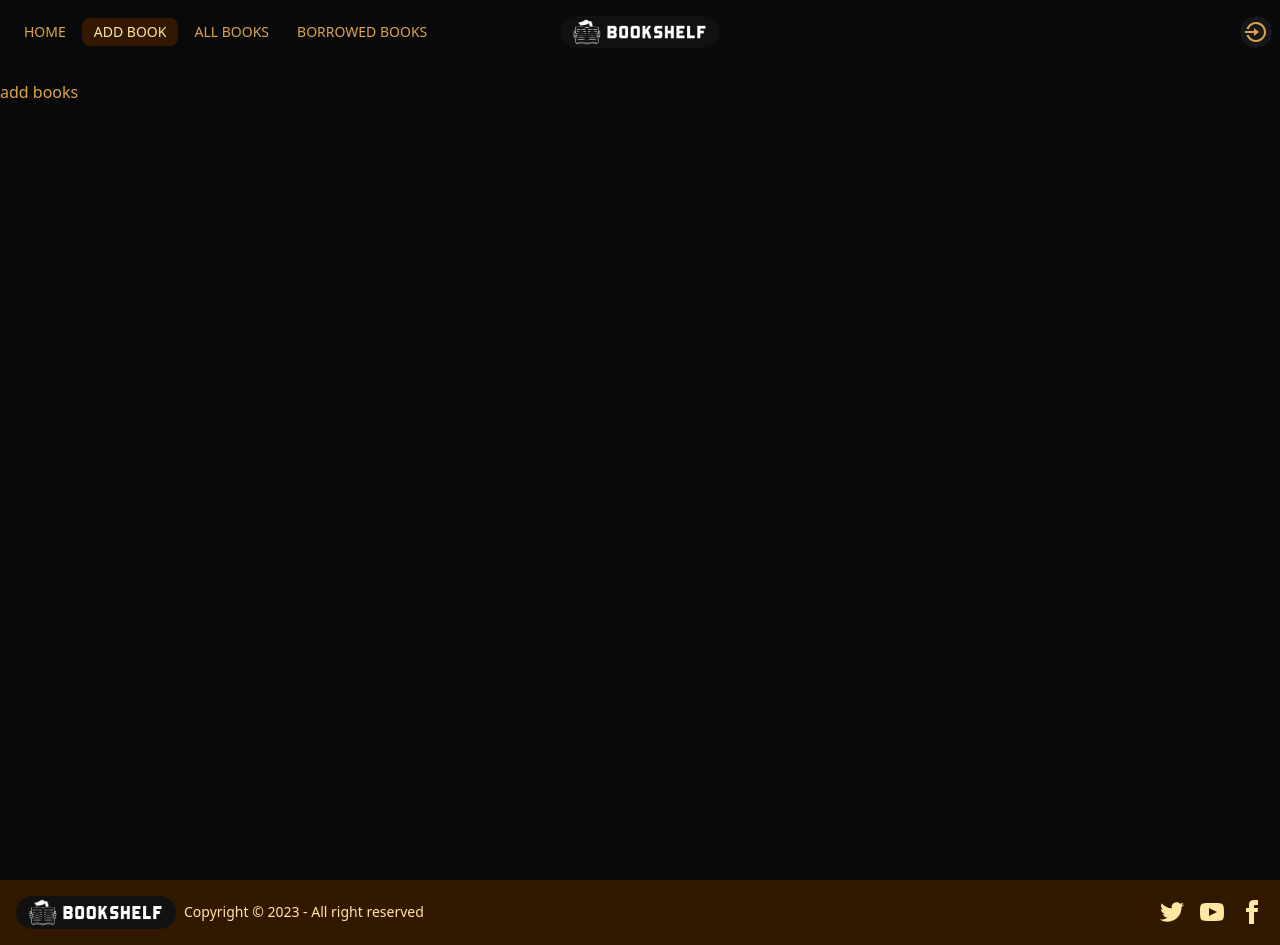
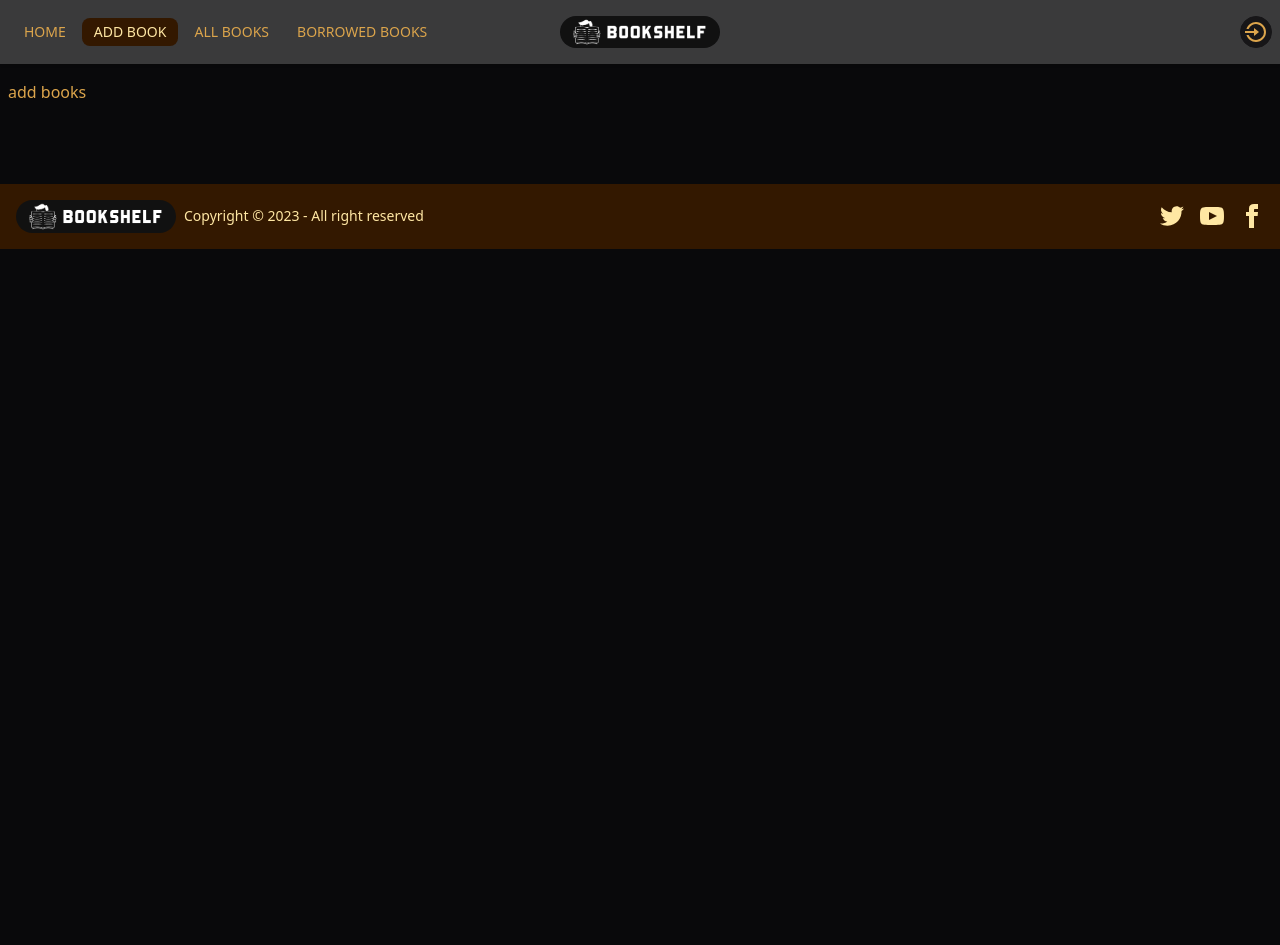
Before and after one commit to codeninja-404/bookshelf-client, a React (Vite) app: page /add in a window 1280 px wide. After the commit the page ends 800 px from the top, so only its background shows below. Built offline with nearby package versions, Linux system fonts and the light colour scheme.

Commit message:
getting category dynamically from server

```diff
--- a/package.json
+++ b/package.json
@@ -12,6 +12,7 @@
   "dependencies": {
     "@emotion/react": "^11.11.1",
     "@emotion/styled": "^11.11.0",
+    "axios": "^1.6.0",
     "localforage": "^1.10.0",
     "match-sorter": "^6.3.1",
     "react": "^18.2.0",
--- /dev/null
+++ b/src/Components/Category/Category.jsx
@@ -0,0 +1,29 @@
+import { useEffect, useState } from "react";
+import Title from "../Tools/Title";
+import CategoryCards from "./CategoryCards";
+import axios from "axios";
+
+const Category = () => {
+  const [categorys, setCategory] = useState([]);
+  useEffect(() => {
+    axios
+      .get("http://localhost:5000/server/v1/api/categorys")
+      .then((res) => {
+        setCategory(res.data);
+      })
+      .catch((err) => console.log(err));
+  }, []);
+
+  return (
+    <div className="">
+      <Title>Book Category</Title>
+      <div className="grid  my-10 gap-4 md:grid-cols-2 lg:grid-cols-4">
+        {categorys.map((category) => (
+          <CategoryCards key={category.id} category={category}></CategoryCards>
+        ))}
+      </div>
+    </div>
+  );
+};
+
+export default Category;
--- /dev/null
+++ b/src/Components/Category/CategoryCards.jsx
@@ -0,0 +1,30 @@
+import React from "react";
+import { Link } from "react-router-dom";
+
+const CategoryCards = ({ category }) => {
+  return (
+    <div className=" mx-auto">
+      <div className="w-[70vw] md:w-80 lg:w-full h-full flex flex-col  items-center ">
+        <div className="card h-full w-[70vw]md:w-80 lg:w-full  bg-base-100 shadow-black shadow-xl">
+          <figure className="h-full">
+            <img
+              src={category.thumbnail}
+              alt="Shoes"
+              className="rounded-2xl h-full   border-2 border-[#dca54c]"
+            />
+          </figure>
+          <div className=" p-3">
+            <p className="card-title">{category.name}</p>
+          </div>
+        </div>
+        <div className="flex w-full justify-center">
+          <Link to="" className="btn btn-sm rounded-full  btn-primary my-4 w-2/3">
+            SHOW BOOKS
+          </Link>
+        </div>
+      </div>
+    </div>
+  );
+};
+
+export default CategoryCards;
--- a/src/Components/Footer/Footer.jsx
+++ b/src/Components/Footer/Footer.jsx
@@ -2,7 +2,8 @@ import logo from "../../../public/logo.png";
 
 const Footer = () => {
   return (
-    <footer className="footer container mx-auto items-center p-4 bg-neutral text-neutral-content">
+    <footer className="bg-neutral">
+      <div className="container mx-auto footer  items-center p-4  text-neutral-content">
       <aside className="items-center grid-flow-col">
         <div className="flex justify-center">
           <img className="rounded-full w-40" src={logo} alt="" />
@@ -44,6 +45,7 @@ const Footer = () => {
           </svg>
         </a>
       </nav>
+      </div>
     </footer>
   );
 };
--- a/src/Components/Headers/Navbar.jsx
+++ b/src/Components/Headers/Navbar.jsx
@@ -21,7 +21,8 @@ const Navbar = () => {
   );
 
   return (
-    <div className="navbar container fixed top-0 left-0 right-0  mx-auto  shadow">
+    <div className="bg-white bg-opacity-20  fixed top-0 left-0 right-0 z-40">
+        <div className="navbar  container    mx-auto  shadow">
       <div className="navbar-start">
         <div className="dropdown">
           <label tabIndex={0} className="btn lg:hidden btn-sm btn-circle">
@@ -77,6 +78,7 @@ const Navbar = () => {
         </button>
       </div>
     </div>
+    </div>
   );
 };
 
--- a/src/Components/Tools/Container.jsx
+++ b/src/Components/Tools/Container.jsx
@@ -1,5 +1,5 @@
 const Container = ({ children }) => {
-  return <div className="container h-screen mx-auto pt-20 mb-20">{children}</div>;
+  return <div className="container  px-2  mx-auto pt-20 mb-20">{children}</div>;
 };
 
 export default Container;
--- /dev/null
+++ b/src/Components/Tools/Title.jsx
@@ -0,0 +1,9 @@
+const Title = ({ children }) => {
+  return (
+    <div>
+      <h1 className="text-3xl my-10 text-primary font-semibold bg-base-200 rounded uppercase border-l-4 px-4">{children}</h1>
+    </div>
+  );
+};
+
+export default Title;
--- a/src/LayOuts/Root.jsx
+++ b/src/LayOuts/Root.jsx
@@ -4,9 +4,12 @@ import Footer from "../Components/Footer/Footer";
 
 const Root = () => {
   return (
-    <div >
-        <Navbar></Navbar>
-      <Outlet></Outlet>
+    <div className="">
+      <Navbar></Navbar>
+      <div className="">
+        <Outlet></Outlet>
+      </div>
+
       <Footer></Footer>
     </div>
   );
--- a/src/Pages/Home/Home.jsx
+++ b/src/Pages/Home/Home.jsx
@@ -1,10 +1,11 @@
+import Category from "../../Components/Category/Category";
 import Container from "../../Components/Tools/Container";
 
 const Home = () => {
   return (
-    <div>
+    <div className="">
       <Container>
-        <h1>home</h1>
+        <Category></Category>
       </Container>
     </div>
   );
```
Also changed, not shown: 1 other file (tests, documents, lock files or other folders).
